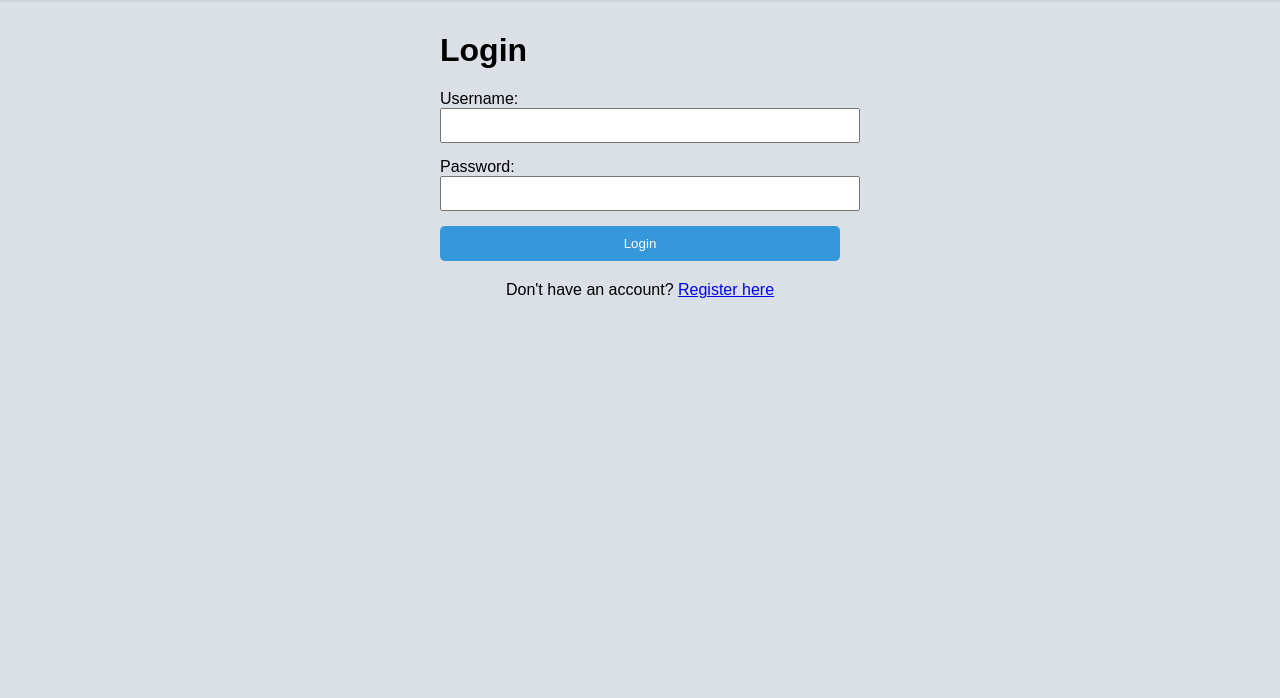
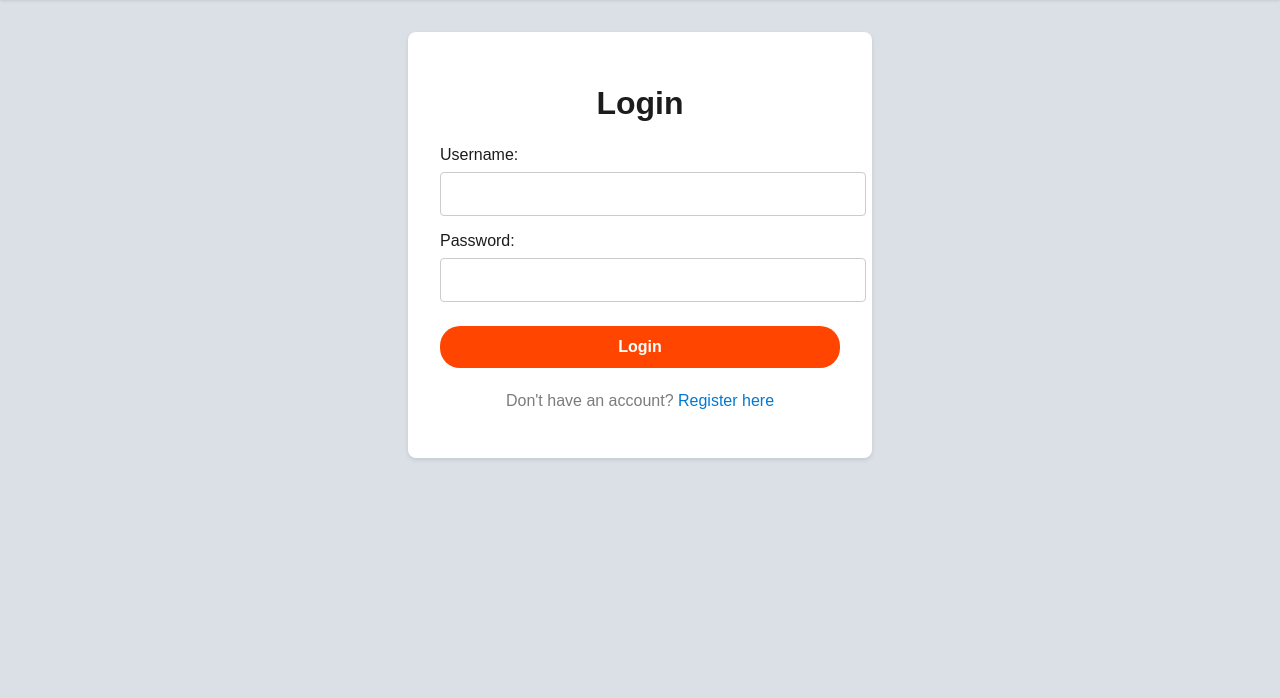
Before and after one commit to Natallllyyy333/reddit-clone, a Django app: page /login/ in a window 1280 px wide. Shown: the part 51-749 px from the top of the page. Run offline with Django 5.2, Linux system fonts and the light colour scheme.

Commit message:
modify frontend/templates/registration/login.html

```diff
--- a/frontend/templates/registration/login.html
+++ b/frontend/templates/registration/login.html
@@ -3,29 +3,29 @@
 {% block title %}Login - Reddit Clone{% endblock %}
 
 {% block content %}
-<div style="max-width: 400px; margin: 0 auto;">
-    <h1>Login</h1>
+<div style="max-width: 400px; margin: 0 auto; background: white; padding: 2rem; border-radius: 8px; box-shadow: 0 2px 4px rgba(0,0,0,0.1);">
+    <h1 style="text-align: center; color: #1c1c1c; margin-bottom: 1.5rem;">Login</h1>
 
     <form method="post">
         {% csrf_token %}
 
-        <div style="margin-bottom: 15px;">
-            <label>Username:</label>
-            <input type="text" name="username" style="width: 100%; padding: 8px;">
+        <div style="margin-bottom: 1rem;">
+            <label style="display: block; margin-bottom: 0.5rem; color: #1c1c1c; font-weight: 500;">Username:</label>
+            <input type="text" name="username" style="width: 100%; padding: 0.75rem; border: 1px solid #ccc; border-radius: 4px; font-size: 1rem;">
         </div>
 
-        <div style="margin-bottom: 15px;">
-            <label>Password:</label>
-            <input type="password" name="password" style="width: 100%; padding: 8px;">
+        <div style="margin-bottom: 1.5rem;">
+            <label style="display: block; margin-bottom: 0.5rem; color: #1c1c1c; font-weight: 500;">Password:</label>
+            <input type="password" name="password" style="width: 100%; padding: 0.75rem; border: 1px solid #ccc; border-radius: 4px; font-size: 1rem;">
         </div>
 
-        <button type="submit" style="width: 100%; padding: 10px; background: #3498db; color: white; border: none; border-radius: 5px;">
+        <button type="submit" style="width: 100%; padding: 0.75rem; background: #ff4500; color: white; border: none; border-radius: 20px; font-size: 1rem; font-weight: 600; cursor: pointer; transition: background 0.3s;">
             Login
         </button>
     </form>
 
-    <p style="text-align: center; margin-top: 20px;">
-        Don't have an account? <a href="{% url 'register' %}">Register here</a>
+    <p style="text-align: center; margin-top: 1.5rem; color: #7c7c7c;">
+        Don't have an account? <a href="{% url 'register' %}" style="color: #0079d3; text-decoration: none;">Register here</a>
     </p>
 </div>
 {% endblock %}
```
